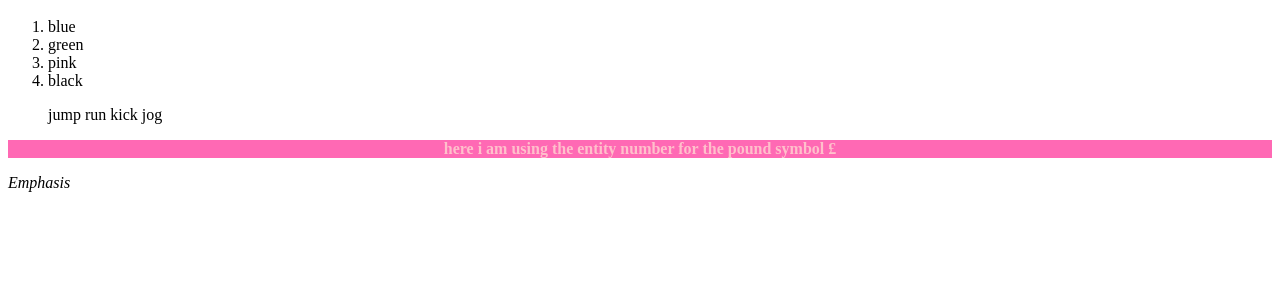
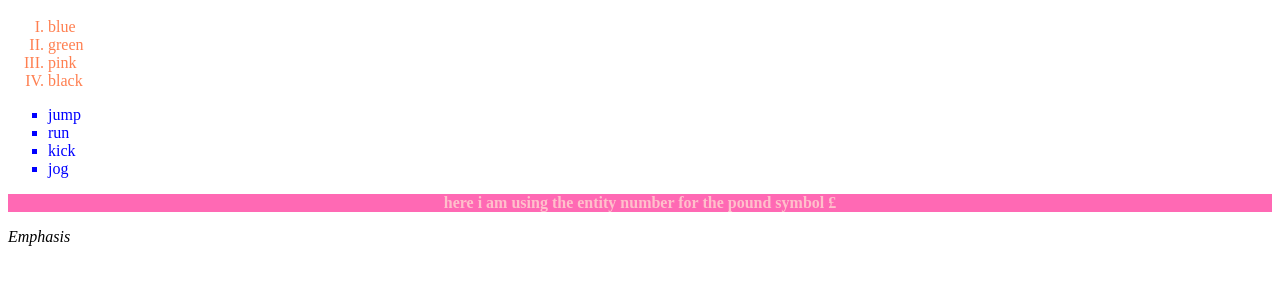
Before and after one commit to Luzsolis14/html-and-css, a plain HTML site: page Basic_HTML_and_CSS/Basic_HTML_4_new.html in a window 1280 px wide. Shown: the part 171-456 px from the top of the page. Drawn offline with Linux system fonts and the light colour scheme.

Commit message:
updated code
new changes

```diff
--- a/Basic_HTML_and_CSS/Basic_HTML_4_new.html
+++ b/Basic_HTML_and_CSS/Basic_HTML_4_new.html
@@ -26,10 +26,10 @@
         <li> black </li>
     </ol>
     <ul>
-        <ui> jump </ui>
-        <ui> run </ui>
-        <ui> kick </ui>
-        <ui> jog </ui>
+        <li> jump </li>
+        <li> run </li>
+        <li> kick </li>
+        <li> jog </li>
     </ul>
     <p> here i am using the entity number for the pound symbol &#163;</p>
     <em> Emphasis</em>
--- /dev/null
+++ b/Basic_HTML_and_CSS/CSS_Lists.css
@@ -0,0 +1,6 @@
+ol {
+    list-style-type: upper-roman; color: coral;
+}
+ul {
+    list-style-type: square; color: blue;
+}
```
Also changed, not shown: Basic_HTML_and_CSS/HTML_Lists.html (added, +18 -0 lines).
